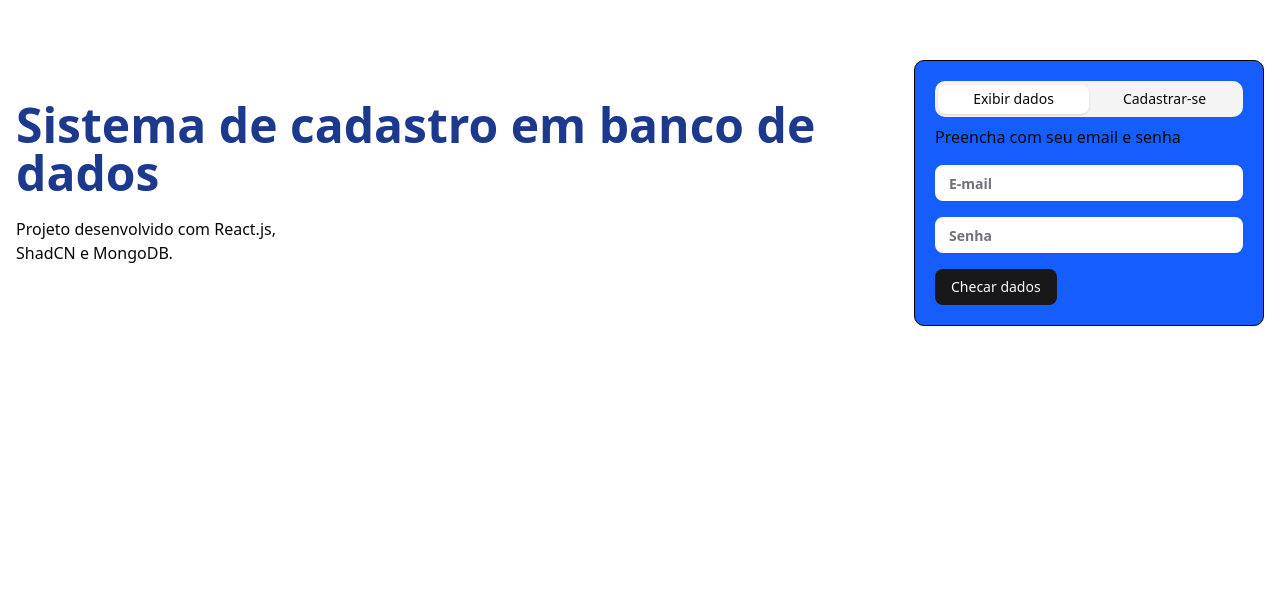
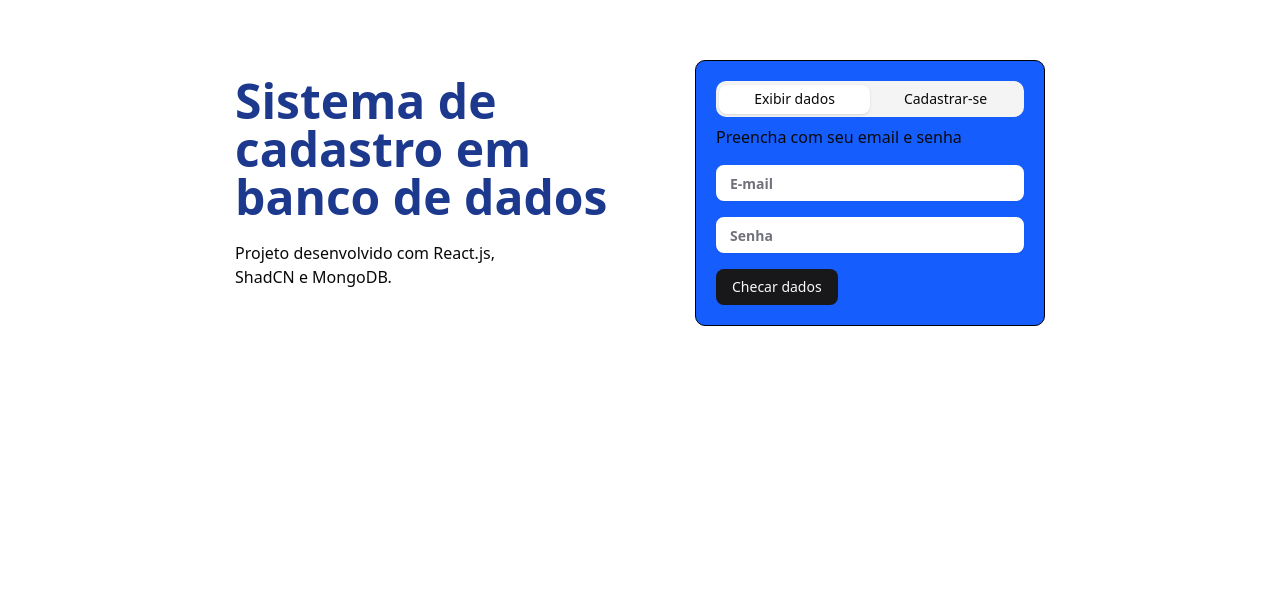
Before and after one commit to sbluiz/Authentication-page, a React (Vite) app in the folder frontend/: page / in a window 1280 px wide. Shown: the part 207-800 px from the top of the page. Built offline with nearby package versions, Linux system fonts and the light colour scheme; no server answers.

Commit message:
Edição de estilos

```diff
--- a/frontend/src/components/ui/FormLogin.jsx
+++ b/frontend/src/components/ui/FormLogin.jsx
@@ -43,7 +43,7 @@ export function FormLogin() {
     <>
       <div className="flex flex-col md:flex-row items-center justify-center bg-gray-10 p-4 space-y-10 gap-15">
         <div className="md:space-y-5 mt-60 md:mt-0">
-          <h1 className="text-4xl md:text-5xl pt-5 text-blue-900 font-bold">
+          <h1 className="text-4xl max-w-100 md:text-5xl pt-5 text-blue-900 font-bold">
             Sistema de cadastro em banco de dados
           </h1>
           <p className="w-[290px]">Projeto desenvolvido com React.js, ShadCN e MongoDB.</p>
```
